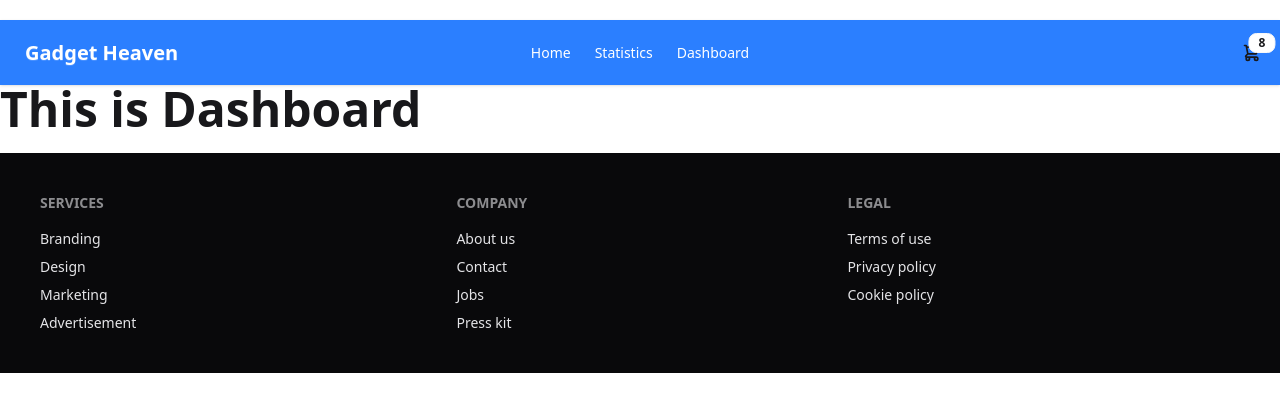
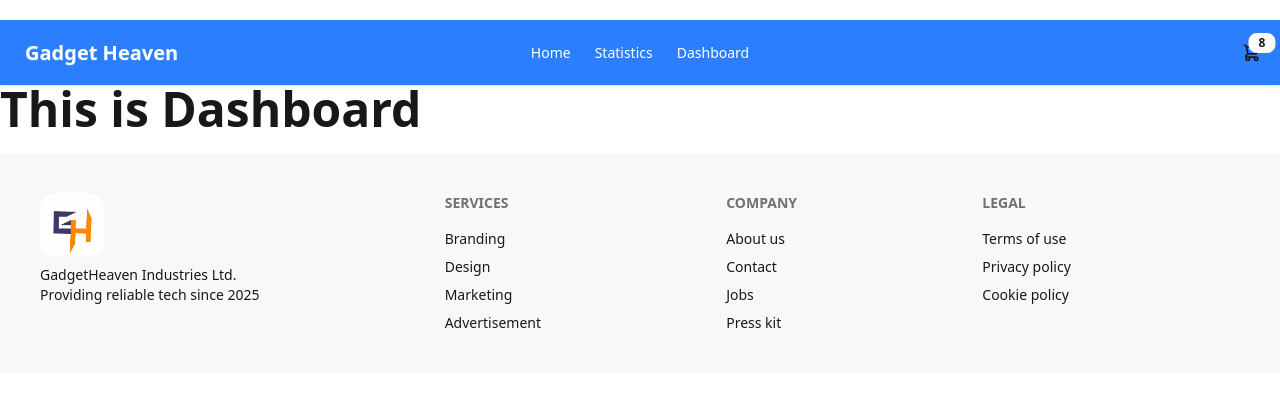
Before and after one commit to MH-liton-360/RBA8-gadget-heaven, a React (Vite) app: page /dashboard in a window 1280 px wide. Shown: the top 412 px of the page. Built offline with nearby package versions, Linux system fonts and the light colour scheme.

Commit message:
Details working continue

```diff
--- a/src/Components/Footer/Footer.jsx
+++ b/src/Components/Footer/Footer.jsx
@@ -1,7 +1,17 @@
+import ghlogo from '../../assets/gadget_heaven_logo.jpeg'
+
 
 const Footer = () => {
     return (
-        <footer className="footer sm:footer-horizontal bg-neutral text-neutral-content p-10">
+        <footer className="footer sm:footer-horizontal bg-base-200 text-base-content p-10">
+            <aside>
+                <img className='h-16 rounded-2xl' src={ghlogo} alt="" />
+                <p>
+                    GadgetHeaven Industries Ltd.
+                    <br />
+                    Providing reliable tech since 2025
+                </p>
+            </aside>
             <nav>
                 <h6 className="footer-title">Services</h6>
                 <a className="link link-hover">Branding</a>
--- a/src/Components/Product/Product.jsx
+++ b/src/Components/Product/Product.jsx
@@ -4,7 +4,7 @@ const Product = ({ product }) => {
     const { product_image, product_title, price } = product;
 
     return (
-        <div className="card bg-base-100 shadow-sm">
+        <div className="card bg-base-100 shadow-2xl">
             <figure className="p-5">
                 <img
                     src={product_image}
```
Also changed, not shown: src/assets/gadget_heaven_logo.jpeg (added).
